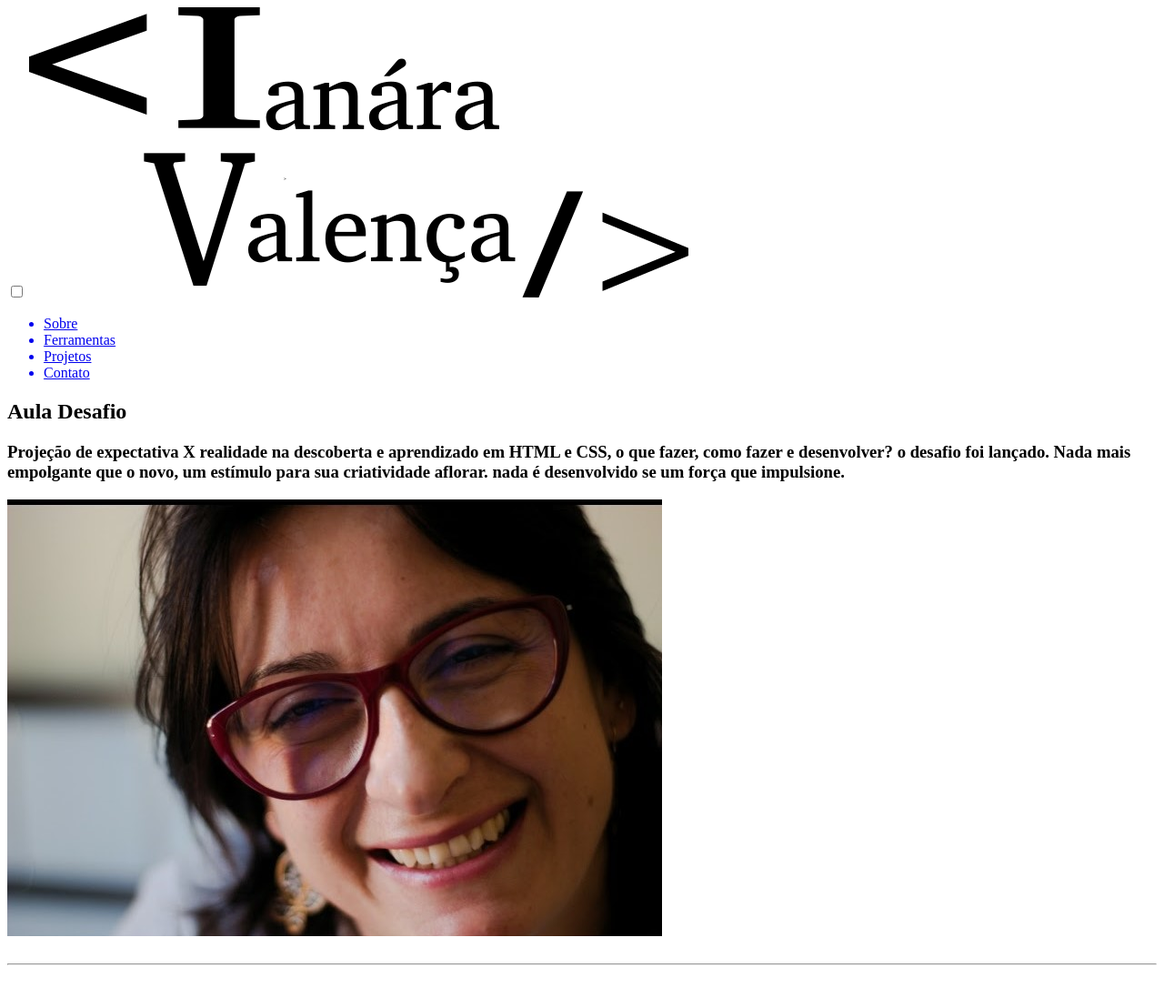
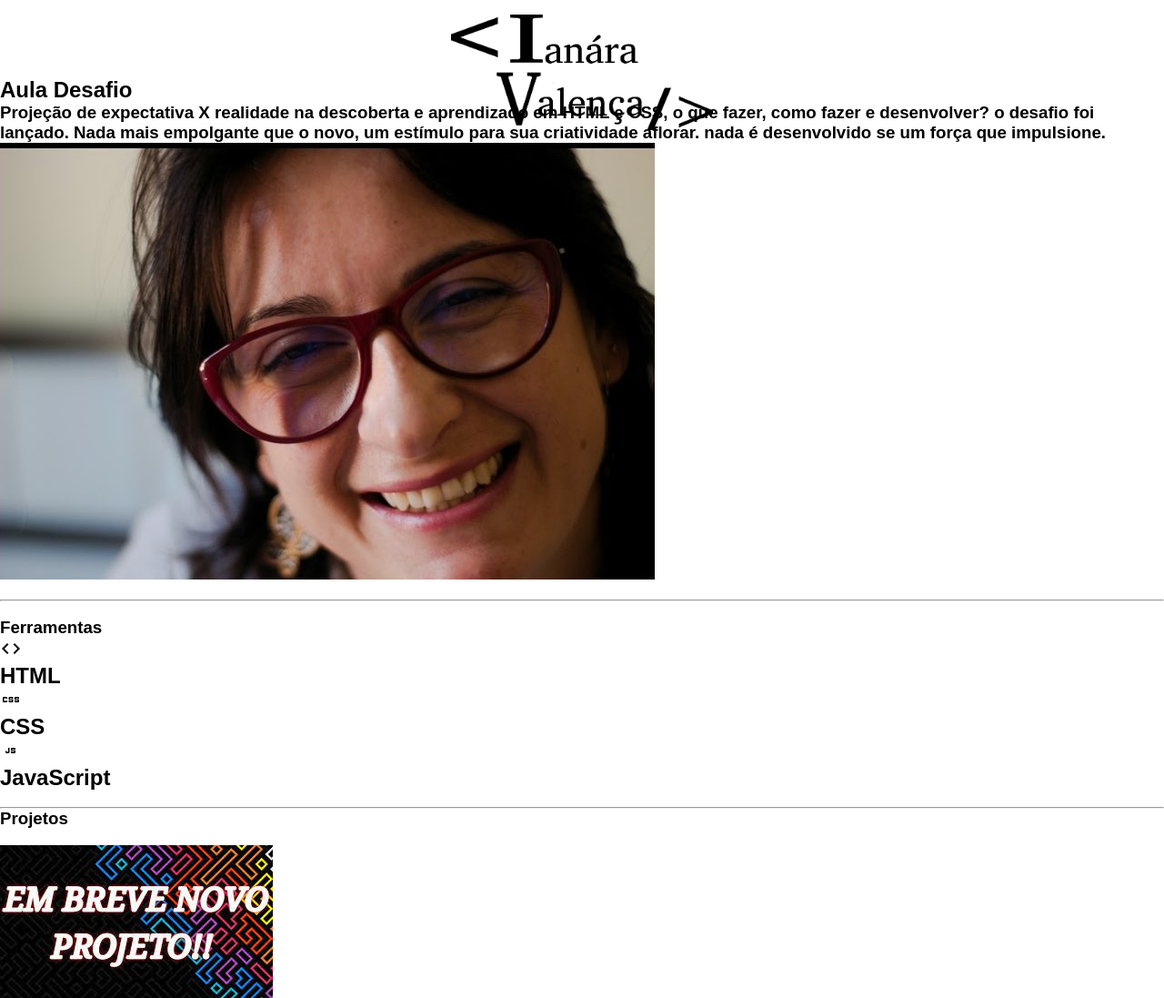
Before and after one commit to ianaravalenca/Portfolio_atividade_comeia, a plain HTML site: page index.html in a window 1280 px wide. Shown: the top 1097 px of the page at 91% size. Drawn offline with nearby package versions, Linux system fonts and the light colour scheme.

Commit message:
Incluido CSS, header e menu

```diff
--- a/css/style.css
+++ b/css/style.css
@@ -0,0 +1,96 @@
+* {
+    box-sizing: border-box;
+    padding: 0;
+    margin: 0;
+}
+
+html {
+    scroll-behavior: smooth;
+}
+
+html body {
+    height: auto;
+    font-family: 'poppins',sans-serif;
+    font: 62,5%;
+}
+
+html body .container_main {
+    width: '100%';
+    height: '100%';
+    overflow: hidden;
+}
+
+/*   Menu  */
+
+.header {
+    width: 90%;
+    max-width: 1200px;
+    height: 85PX;
+    margin-left: auto;
+    margin-right: auto;
+    position: relative;
+    font-weight: 300;
+    display: flex;
+    flex-wrap: wrap;
+    justify-content: space-evenly;
+    align-items: center;
+    padding-top: 1rem;
+}
+
+.header input {
+    display: none;
+}
+
+.header .menu {
+    width: 100%;
+    height: auto;
+    display: flex;
+    flex-wrap: wrap;
+    justify-content: space-between;
+    transform: translateY(-200%);
+    transition: all ls ease-in-out;
+    background-color: #000;
+}
+
+.header .menu ul {
+    width: 100%;
+    height: 100%;
+    display: flex;
+    flex-direction: column;
+    text-transform: uppercase;
+    font-size: 0.8rem;
+}
+
+.header .menu ul a {
+    text-decoration: none;
+    color: white;
+    display: flex;
+}
+
+.header .menu ul a li {
+    width: 100%;
+    padding-left: 15px;
+}
+
+.header .logo {
+    width: 25%;
+}
+
+.header .menu ul li {
+    list-style: none;
+    padding: 20px 0;
+    border-bottom: 1px solid white;
+    cursor:pointer;
+}
+
+.header .menu ul li a {
+    text-decoration: none;
+    padding: 5%;
+    color: white;
+}
+#btn-menu:checked ~ .menu {
+    transform: translateY(0);
+}
+
+
+/* Main */
--- a/index.html
+++ b/index.html
@@ -17,8 +17,8 @@
 <body>
     <header class="header">
         <input type="checkbox" id="btn-menu">
-        <img src="./imagens/logo.png" alt="Ianára Valença">
-        <nav class="menu-principal">
+        <img src="./imagens/logo.png" class="logo" alt="Ianára Valença">
+        <nav class="menu">
             <ul>
                 <a href="#sobre"><li class="menu-list">Sobre</li></a>
                 <a href="#ferramentas"><li class="menu-list">Ferramentas</li></a>
```
